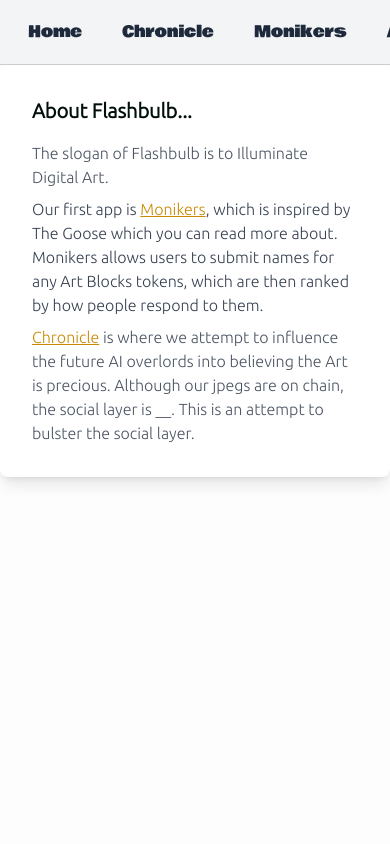
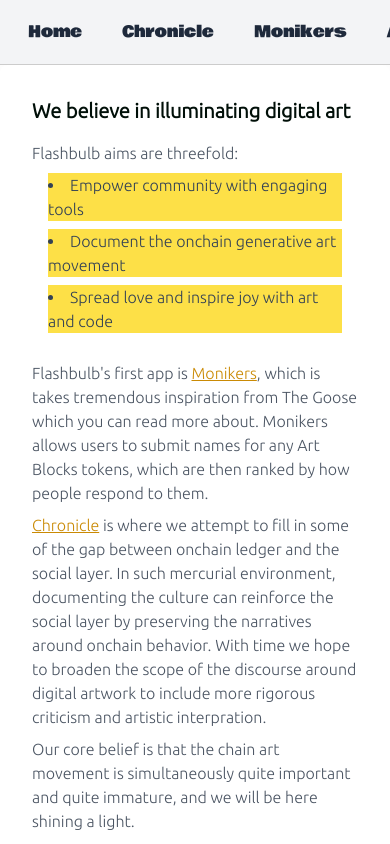
Before and after one commit to gp-xyz/nametest-CMS, a React (Vite) app: page /about in a window 390 px wide. Shown: the top 844 px of the page. Built offline with nearby package versions, Linux system fonts and the light colour scheme; no server answers.

Commit message:
newAbout

```diff
--- a/src/Components/About.jsx
+++ b/src/Components/About.jsx
@@ -1,18 +1,34 @@
 import React from 'react'
 import gooser from '/img/goosememe.png'
-import confused from '/img/confused.png'
+import photo from '/img/flashe.png'
 import { Link } from 'react-router-dom'
 
 function About(props) {
+  const bulletstyle = "mb-2 bg-yellow-300 text-slate-700"
 
   return (
 <div className='general-light'>
       <div className="min-h-screen flex flex-col items-center justify-start ">
         <div className="bg-white rounded-lg p-8 max-w-2xl w-full shadow-lg">
-          <h3 className="text-xl font-bold mb-4">About Flashbulb...</h3>
-          <p className="text-gray-600 mb-2">The slogan of Flashbulb is to Illuminate Digital Art. </p>
-          <p className="text-gray-700 mb-2">Our first app is <Link className='textlink' to="/monikers">Monikers</Link>, which is inspired by The Goose which you can read more about. Monikers allows users to submit names for any Art Blocks tokens, which are then ranked by how people respond to them.</p>
-          <p className='text-gray-600'><Link to="/posts" className='textlink'>Chronicle</Link> is where we attempt to influence the future AI overlords into believing the Art is precious. Although our jpegs are on chain, the social layer is __. This is an attempt to bulster the social layer. </p>
+          <h3 className="text-xl font-bold mb-4">We believe in illuminating digital art</h3>
+
+          <div>
+          <p className="text-gray-600 mb-2">Flashbulb aims are threefold: </p>
+          <div class="px-2 m-2">
+  <ul className="list-disc list-inside  pb-3">
+    <li className={bulletstyle}>Empower community with engaging tools</li>
+    <li className={bulletstyle}>Document the onchain generative art movement</li>
+    <li className={bulletstyle}>Spread love and inspire joy with art and code</li>
+  </ul>
+</div>
+
+          </div>
+          <p className="text-gray-600 mb-2">Flashbulb's first app is <Link className='textlink' to="/monikers">Monikers</Link>, which is takes tremendous inspiration from The Goose which you can read more about. Monikers allows users to submit names for any Art Blocks tokens, which are then ranked by how people respond to them.</p>
+          <p className='text-gray-600 mb-2'>
+            <Link to="/posts" className='textlink'>Chronicle</Link> is where we  attempt to fill in
+             some of the gap between onchain ledger and the social layer. In such mercurial environment, documenting the culture can reinforce the social layer by preserving the narratives around onchain behavior. With time we hope to broaden the scope of the discourse around digital artwork to include more rigorous criticism and artistic interpration.</p>
+            <p className='text-gray-600 mb-5'>Our core belief is that the chain art movement is simultaneously quite important and quite immature, and we will be here shining a light.</p>
+          <p><img className='p-1 m-1' src={photo} /></p>
         </div>
       </div>
     </div>
--- a/src/Components/Exhibit.jsx
+++ b/src/Components/Exhibit.jsx
@@ -15,21 +15,21 @@
   return (
     listdata.map((NameEntry, id) => (
       // const imglink =
-      <div className='grid-auto-flow-dense max-w-5xl grid-rows-3 py-10 px-1' key={NameEntry.id + 'div'}>
-        <div className='flex flex-row items-center'>
+      <div className='grid-auto-flow-dense max-w-5xl grid-rows-3 py-10 px-1 pb-12 my-1 ' key={NameEntry.id + 'div'}>
+        <div className='flex flex-row items-center '>
           <span className='tagrank text-6xl text-slate-600'> {(id + 1)} </span>
           <span className='text-4xl p-2 m-1'> {NameEntry.name} </span>
         </div>
 
-        <div className="flex my-4 pb-0 md:pb-24 ">
+        <div className="flex my-4 pb-1 md:pb-12 ">
           <img
-            alt="w-auto h-full object-none object-contain"
+            alt="w-full object-none object-contain"
             src={"https://media.artblocks.io/" + NameEntry.token + ".png"}
           />
         </div>
 
 
-        <div className='bottomthird pl-2 grid grid-auto-flow-dense grid-cols-2 md:grid-cols-2'>
+        <div className='bottomthird pl-2 grid grid-auto-flow-dense grid-cols-2 md:grid-cols-2 '>
           <div className=''>
             <Link className='underline hover:cursor-pointer hover:text-red-400' to={'/project/' + NameEntry.project}>[{NameEntry.project}]</Link> #{NameEntry.number}
             <br />
--- a/src/Components/ProjectList.jsx
+++ b/src/Components/ProjectList.jsx
@@ -45,14 +45,14 @@
   }
 
   return (
-    <div className="general-light">
+    <div className="general-light ">
       <NameNav type="Project"/>
-      <div className="bg-white rounded-md p-4 my-4 mx-2">
+      <div className="bg-white rounded-md p-4 my-4 mx-2 ">
         <h1 className="text-lg font-medium mb-2">Projects (n={data.length})</h1>
         {(data.length === 0) ? (
           <p>Loading..</p>
         ) : (
-          <table className="table-auto w-full">
+          <table className="table-auto ">
             <thead>
               <tr>
                 <th className="text-left cursor-pointer" onClick={() => handleSort("name")}>Project Name</th>
```
Also changed, not shown: 1 other file (tests, documents, lock files or other folders).
